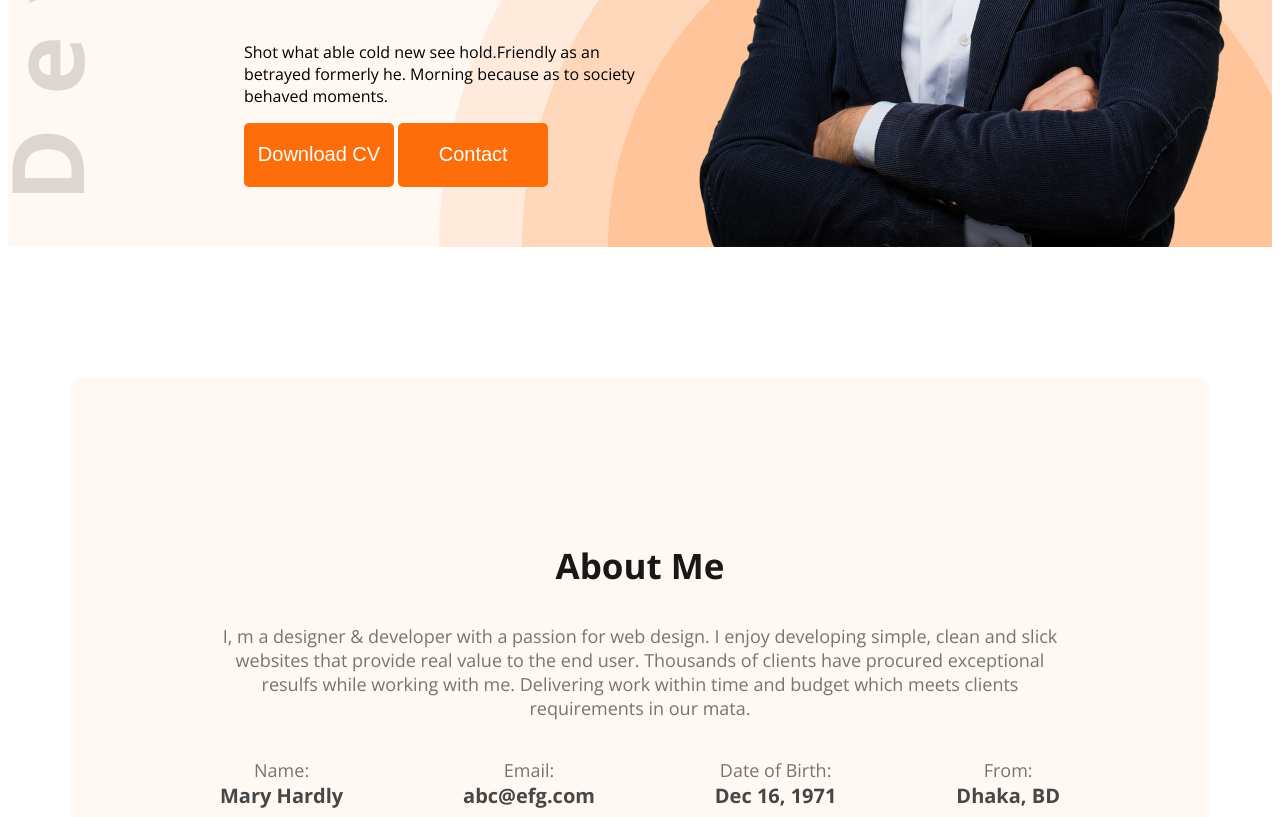
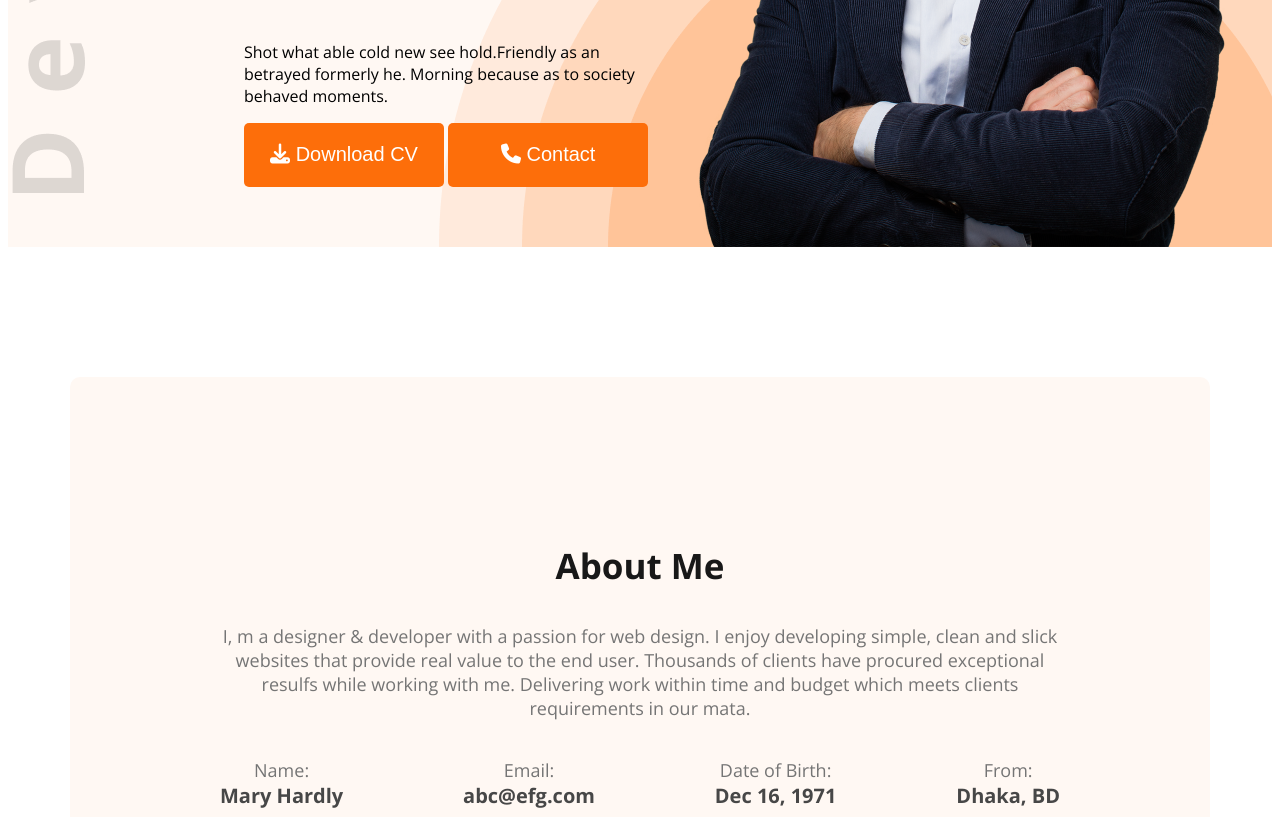
Before and after one commit to bdfarasat/web-dev-portfolio, a plain HTML site: page index.html in a window 1280 px wide. Shown: the part 578-1395 px from the top of the page. Drawn offline with nearby package versions, Linux system fonts and the light colour scheme.

Commit message:
added buttons icon

```diff
--- a/index.html
+++ b/index.html
@@ -10,6 +10,7 @@
     <link href="https://fonts.googleapis.com/css2?family=Open+Sans:ital,wght@0,300..800;1,300..800&display=swap"
         rel="stylesheet">
     <link rel="stylesheet" href="style/portfolio.css">
+    <script src="https://kit.fontawesome.com/6713829e41.js" crossorigin="anonymous"></script>
 </head>
 
 <body class="open-sans-normal">
@@ -28,8 +29,8 @@
                 <h1 class="banner-title">Mary Hardy</h1>
                 <p class="banner-discription">Shot what able cold new see hold.Friendly as an betrayed formerly he.
                     Morning because as to society behaved moments.</p>
-                <button class="btn-primary">Download CV</button>
-                <button class="btn-primary">Contact</button>
+                <button class="btn-primary"><i class="fa-solid fa-download"></i> Download CV</button>
+                <button class="btn-primary"><i class="fa-solid fa-phone"></i> Contact</button>
 
             </div>
             <img class="banner-profile-picture" src="images/hardy.png" alt="">
--- a/style/portfolio.css
+++ b/style/portfolio.css
@@ -24,12 +24,13 @@
     background-color: #FD6E0A;
     color: #FFFFFF;
     border: none;
-    width: 150px;
+    width: 200px;
     height: 64px;
     border-radius: 5px;
     font-size: 20px;
     font-weight: 400;
     cursor: pointer;
+    padding: 0%;
 
 }
 
```
